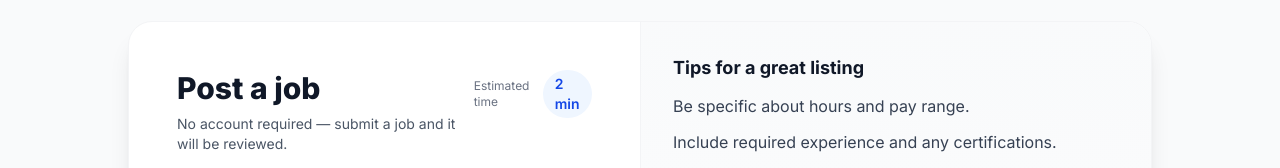
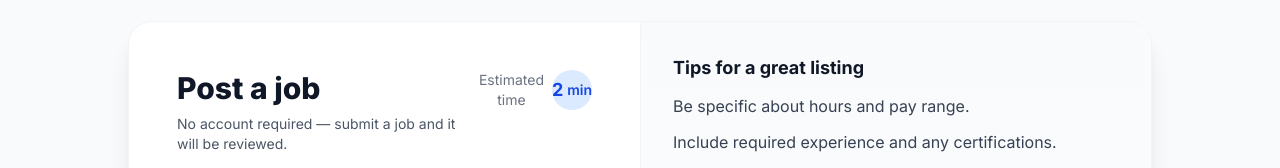
Before and after one commit to angeldev96/website-migration, a Next.js app: page /post-job in a window 1280 px wide. Shown: the part 163-331 px from the top of the page. Built offline with nearby package versions, Linux system fonts and the light colour scheme.

Commit message:
style: Enhance estimated time display on job posting page for better visibility

```diff
--- a/src/app/post-job/page.js
+++ b/src/app/post-job/page.js
@@ -66,10 +66,13 @@ export default function PostJobPage() {
                   <h1 className="text-3xl font-extrabold text-gray-900">Post a job</h1>
                   <p className="mt-2 text-sm text-gray-600">No account required — submit a job and it will be reviewed.</p>
                 </div>
-                <div className="flex items-center mt-4 sm:mt-0">
-                  <div className="text-xs text-gray-500">Estimated time</div>
-                  <div className="ml-3 rounded-full bg-blue-50 text-blue-700 px-3 py-1 text-sm font-semibold">2 min</div>
-                </div>
+              <div className="flex items-center text-center mt-4 sm:mt-0 ml-4">
+  <div className="text-sm text-gray-500 mr-2">Estimated time</div>
+  <div className="flex items-center justify-center h-10 w-10 rounded-full bg-blue-100 text-blue-700 text-lg font-bold">
+    2
+    <span className="text-sm font-semibold ml-1">min</span>
+  </div>
+</div>
               </div>
 
               {message && (
```
